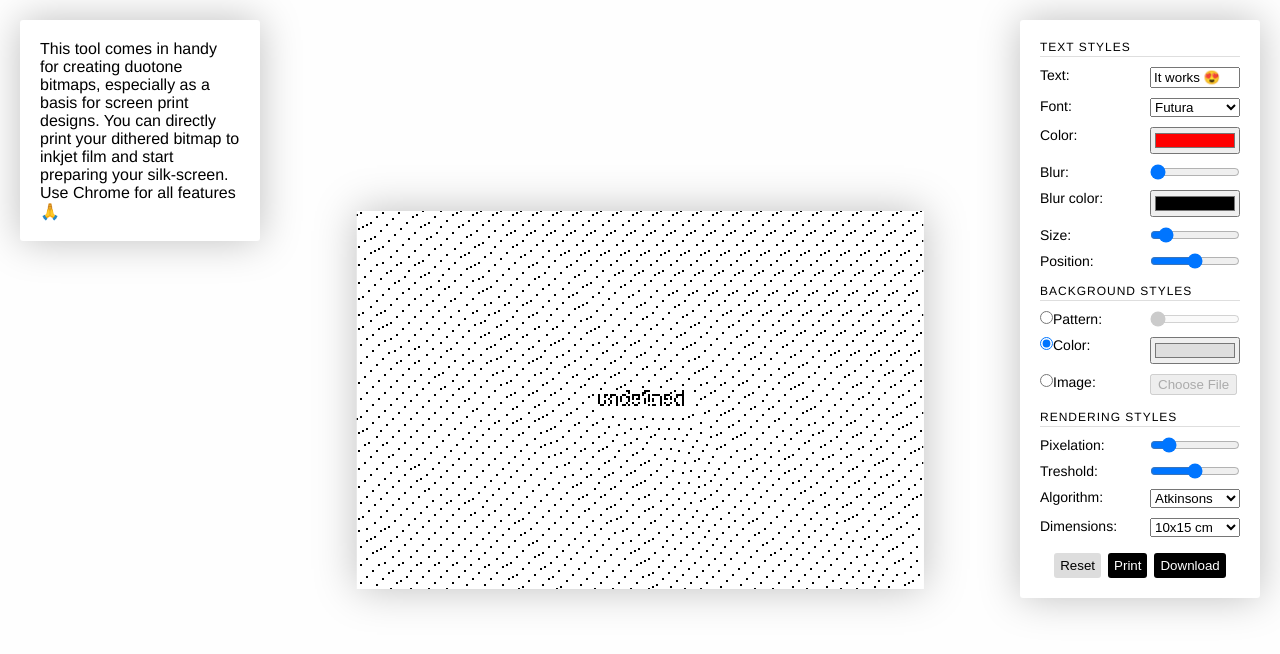
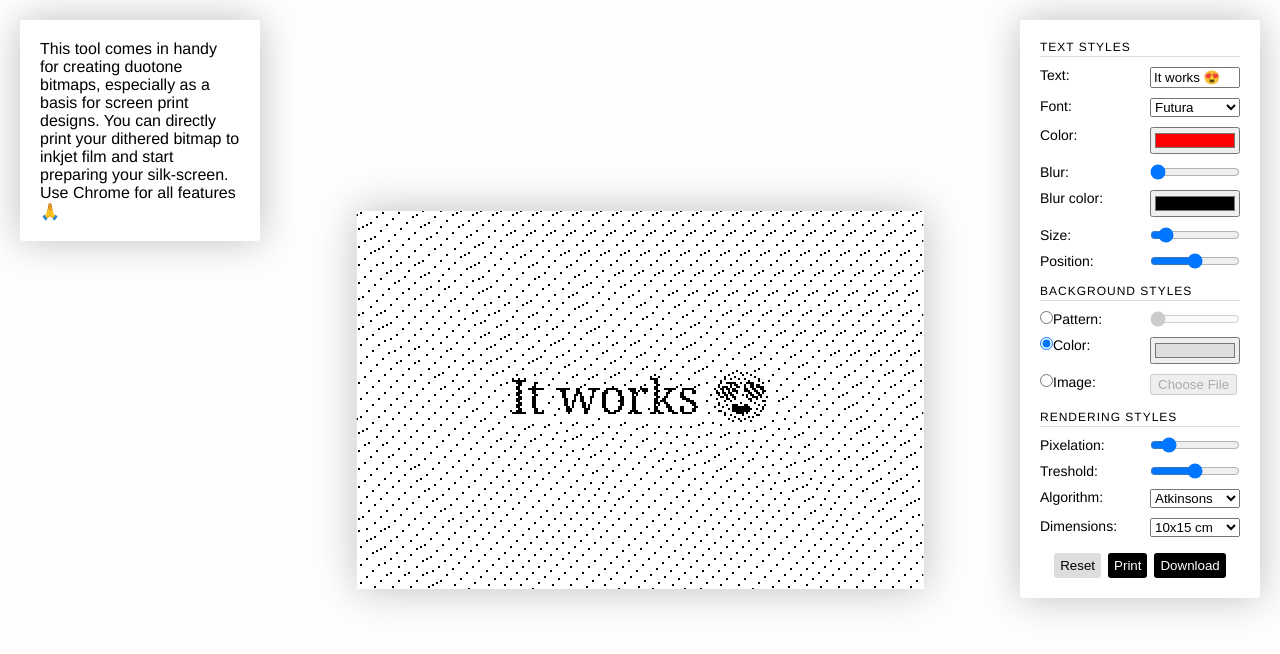
Before and after one commit to hawc/bitmap-generator, a Nuxt app: page / in a window 1280 px wide. Shown: the top 654 px of the page. Built offline with nearby package versions, Linux system fonts and the light colour scheme.

Commit message:
fixed renderer

```diff
--- a/components/renderer.vue
+++ b/components/renderer.vue
@@ -51,7 +51,6 @@
             fontbase: 16,
             imageData: null,
             generationDisabled: false,
-            hide: false,
             canvasWidth: this.settings && this.settings.canvasWidth ? this.settings.canvasWidth : 1,
             canvasHeight: this.settings && this.settings.canvasHeight ? this.settings.canvasHeight : 1,
         };
@@ -83,7 +82,6 @@
             return (cm / 2.54) * 96;
         },
         insertMessage(settings) {
-            console.log('inset', settings);
             const ctx = this.$refs.canvas.getContext('2d');
             const matrix = this.$refs.svg1.createSVGMatrix();
             // Clear the canvas
@@ -102,7 +100,7 @@
                     pFill.setTransform(matrix.scale(1 / settings.zoom));
                     ctx.fillStyle = pFill;
                     ctx.fillRect(0, 0, this.canvasWidth, this.canvasHeight);
-                    this.finalizeBitmap(settings, ctx, settings.message, x, y);
+                    this.finalizeBitmap(settings, ctx, x, y);
                 }
                 break;
             case 'useImage':
@@ -112,12 +110,12 @@
                         const img = new Image();
                         img.onload = () => {
                             ctx.drawImage(img, x - ((this.canvasWidth / (window.devicePixelRatio * settings.zoom)) / 2), y - (((this.canvasWidth / (window.devicePixelRatio * settings.zoom)) * img.height / img.width) / 2), (this.canvasWidth / (window.devicePixelRatio * settings.zoom)), (this.canvasWidth / (window.devicePixelRatio * settings.zoom)) * img.height / img.width);
-                            this.finalizeBitmap(settings, ctx, settings.message, x, y);
+                            this.finalizeBitmap(settings, ctx, x, y);
                         };
                         img.src = event.target.result;
                     };
-                    if (this.$refs.image.files[0] && ['image/jpeg', 'image/png', 'image/gif'].includes(this.$refs.image.files[0].type)) {
-                        reader.readAsDataURL(this.$refs.image.files[0]);
+                    if (settings.imageData && ['image/jpeg', 'image/png', 'image/gif'].includes(settings.imageData.type)) {
+                        reader.readAsDataURL(settings.imageData);
                         break;
                     }
                 }
@@ -131,13 +129,13 @@
         },
         finalizeBitmap(settings, ctx, x, y) {
             ctx.fillStyle = settings.color;
-            const fontSize = (settings.fontbase * settings.fontsize / settings.zoom) / window.devicePixelRatio;
+            const fontSize = (this.fontbase * settings.fontsize / settings.zoom) / window.devicePixelRatio;
             ctx.font = `${ fontSize }px ${ settings.font }, Georgia`;
             ctx.shadowColor = settings.blurColor;
             ctx.shadowOffsetX = 0;
             ctx.shadowOffsetY = 0;
             ctx.shadowBlur = settings.blur;
-            ctx.fillText(settings.message, x, y * settings.yTranslate);
+            ctx.fillText(settings.textContent, x, y * settings.yTranslate);
             const ditheredImage = this.monochrome(ctx.getImageData(0, 0, this.canvasWidth, this.canvasHeight), settings.treshold, settings.algorithm);
             createImageBitmap(ditheredImage).then(ditheredImageBmp => {
                 ctx.clearRect(0, 0, this.canvasWidth, this.canvasHeight);
--- a/pages/index.vue
+++ b/pages/index.vue
@@ -33,7 +33,6 @@
     },
     methods: {
         changeSettings(settings) {
-            console.log(settings, 'change');
             this.settings = settings;
         },
         triggerAction(action) {
```
